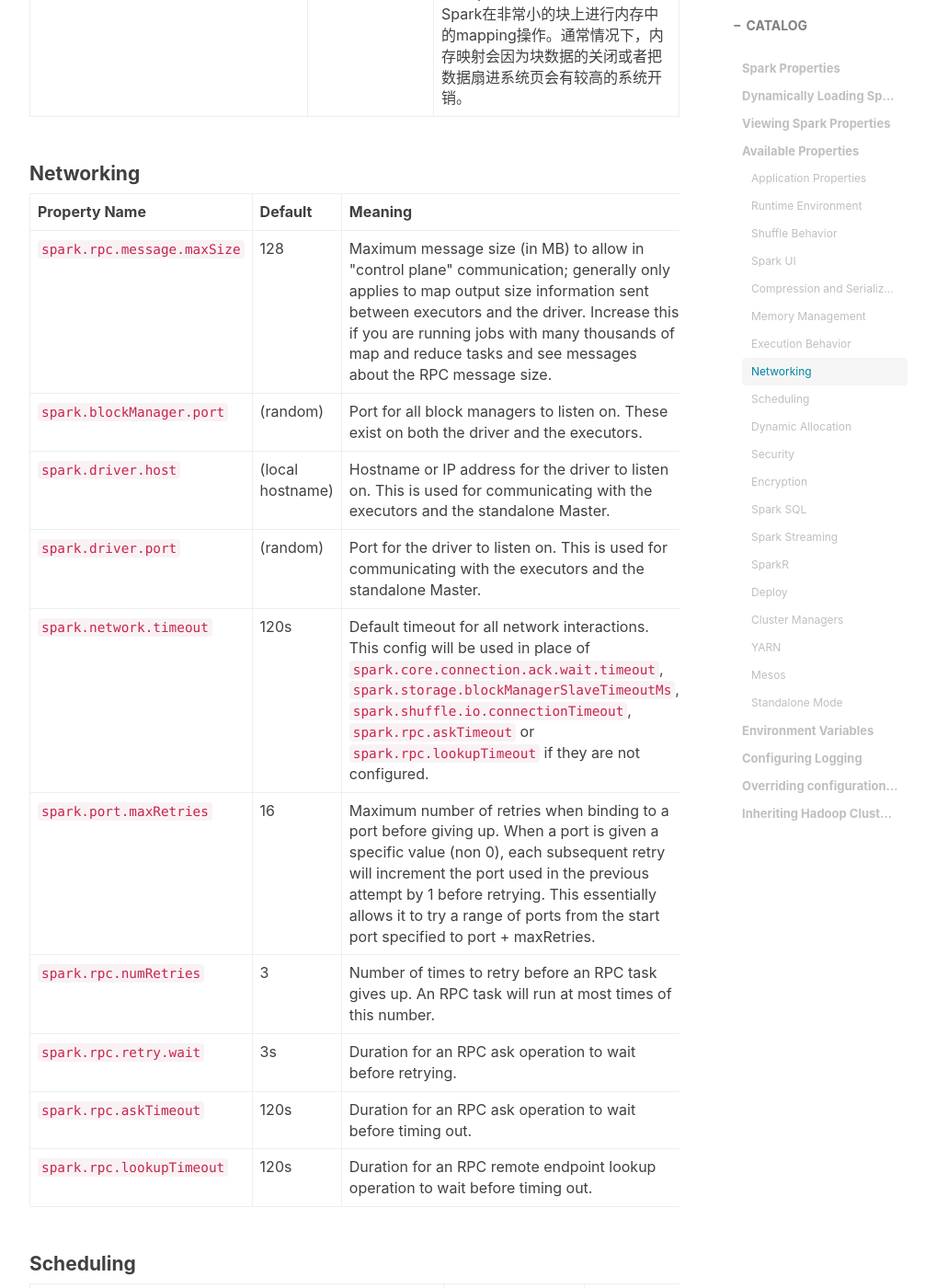
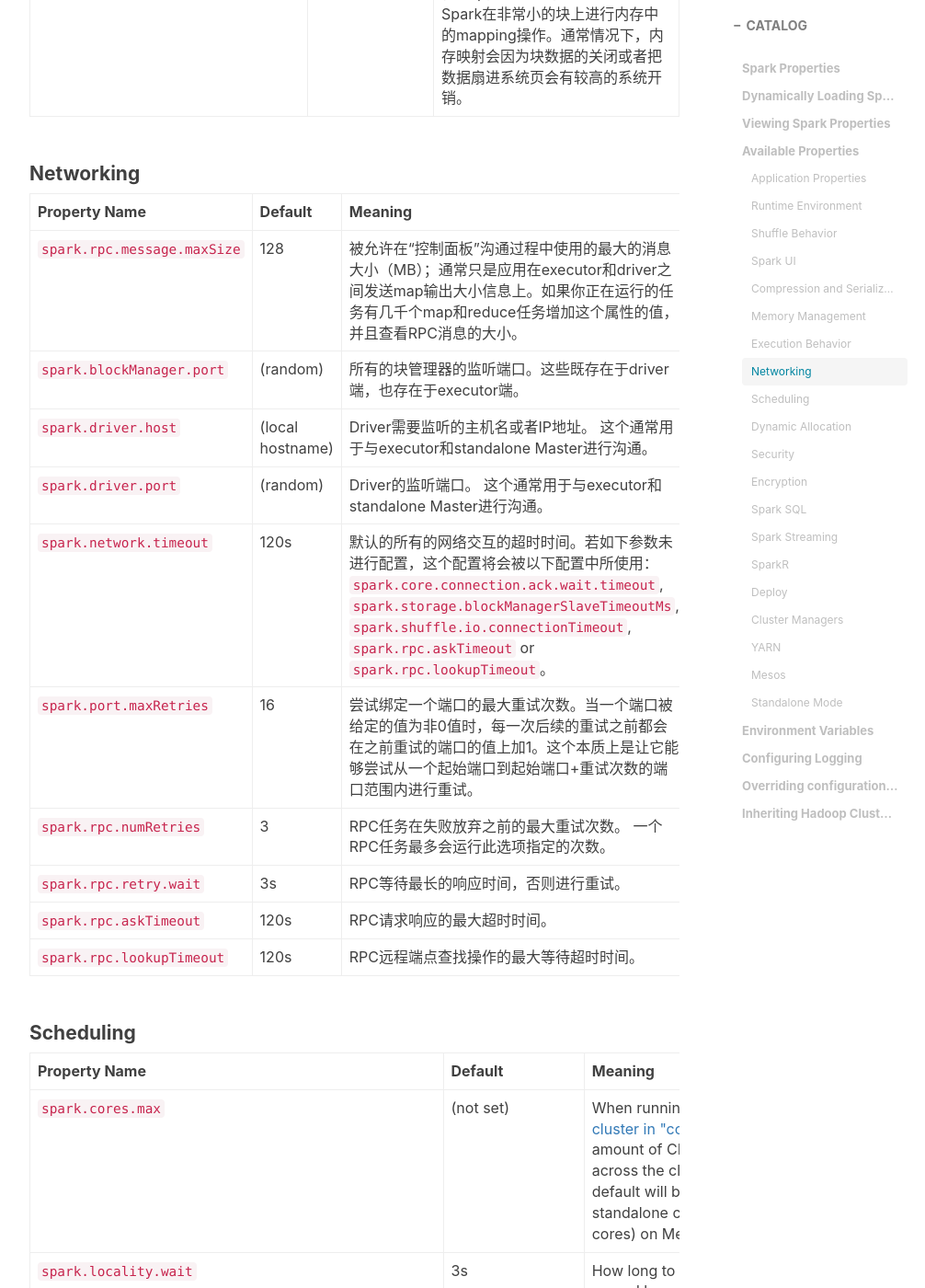
Before and after one commit to shoppingwang/shoppingwang.github.io, a Jekyll site: the page built from _posts/2016-07-17-spark-configuration-translation-for-latest.markdown, in a window 1280 px wide and 1400 px high, scrolled down 16495 px. Shown: the whole window at 92% size, without its empty margins (233-1239 px from the left). Built offline with Jekyll 4.4.1, drawn with Linux system fonts in a browser that asks for light colours; nearby versions of some CDN libraries; comment, search, counter and statistics services are not loaded.

Commit message:
Networking Translation

```diff
--- a/_posts/2016-07-17-spark-configuration-translation-for-latest.markdown
+++ b/_posts/2016-07-17-spark-configuration-translation-for-latest.markdown
@@ -818,83 +818,77 @@
   <td><code>spark.rpc.message.maxSize</code></td>
   <td>128</td>
   <td>
-    Maximum message size (in MB) to allow in "control plane" communication; generally only applies to map
-    output size information sent between executors and the driver. Increase this if you are running
-    jobs with many thousands of map and reduce tasks and see messages about the RPC message size.
+    被允许在“控制面板”沟通过程中使用的最大的消息大小（MB）；通常只是应用在executor和driver之间发送map输出大小信息上。如果你正在运行的任务有几千个map和reduce任务增加这个属性的值，并且查看RPC消息的大小。
   </td>
 </tr>
 <tr>
   <td><code>spark.blockManager.port</code></td>
   <td>(random)</td>
   <td>
-    Port for all block managers to listen on. These exist on both the driver and the executors.
+    所有的块管理器的监听端口。这些既存在于driver端，也存在于executor端。
   </td>
 </tr>
 <tr>
   <td><code>spark.driver.host</code></td>
   <td>(local hostname)</td>
   <td>
-    Hostname or IP address for the driver to listen on.
-    This is used for communicating with the executors and the standalone Master.
-  </td>
+    Driver需要监听的主机名或者IP地址。
+    这个通常用于与executor和standalone Master进行沟通。
+    </td>
 </tr>
 <tr>
   <td><code>spark.driver.port</code></td>
   <td>(random)</td>
   <td>
-    Port for the driver to listen on.
-    This is used for communicating with the executors and the standalone Master.
+    Driver的监听端口。
+    这个通常用于与executor和standalone Master进行沟通。
   </td>
 </tr>
 <tr>
   <td><code>spark.network.timeout</code></td>
   <td>120s</td>
   <td>
-    Default timeout for all network interactions. This config will be used in place of
+    默认的所有的网络交互的超时时间。若如下参数未进行配置，这个配置将会被以下配置中所使用：
     <code>spark.core.connection.ack.wait.timeout</code>,
     <code>spark.storage.blockManagerSlaveTimeoutMs</code>,
     <code>spark.shuffle.io.connectionTimeout</code>, <code>spark.rpc.askTimeout</code> or
-    <code>spark.rpc.lookupTimeout</code> if they are not configured.
+    <code>spark.rpc.lookupTimeout</code>。
   </td>
 </tr>
 <tr>
   <td><code>spark.port.maxRetries</code></td>
   <td>16</td>
   <td>
-    Maximum number of retries when binding to a port before giving up.
-    When a port is given a specific value (non 0), each subsequent retry will
-    increment the port used in the previous attempt by 1 before retrying. This
-    essentially allows it to try a range of ports from the start port specified
-    to port + maxRetries.
+    尝试绑定一个端口的最大重试次数。当一个端口被给定的值为非0值时，每一次后续的重试之前都会在之前重试的端口的值上加1。这个本质上是让它能够尝试从一个起始端口到起始端口+重试次数的端口范围内进行重试。
   </td>
 </tr>
 <tr>
   <td><code>spark.rpc.numRetries</code></td>
   <td>3</td>
   <td>
-    Number of times to retry before an RPC task gives up.
-    An RPC task will run at most times of this number.
+    RPC任务在失败放弃之前的最大重试次数。
+    一个RPC任务最多会运行此选项指定的次数。
   </td>
 </tr>
 <tr>
   <td><code>spark.rpc.retry.wait</code></td>
   <td>3s</td>
   <td>
-    Duration for an RPC ask operation to wait before retrying.
+    RPC等待最长的响应时间，否则进行重试。
   </td>
 </tr>
 <tr>
   <td><code>spark.rpc.askTimeout</code></td>
   <td>120s</td>
   <td>
-    Duration for an RPC ask operation to wait before timing out.
+    RPC请求响应的最大超时时间。
   </td>
 </tr>
 <tr>
   <td><code>spark.rpc.lookupTimeout</code></td>
   <td>120s</td>
   <td>
-    Duration for an RPC remote endpoint lookup operation to wait before timing out.
+    RPC远程端点查找操作的最大等待超时时间。
   </td>
 </tr>
 </table>
```
